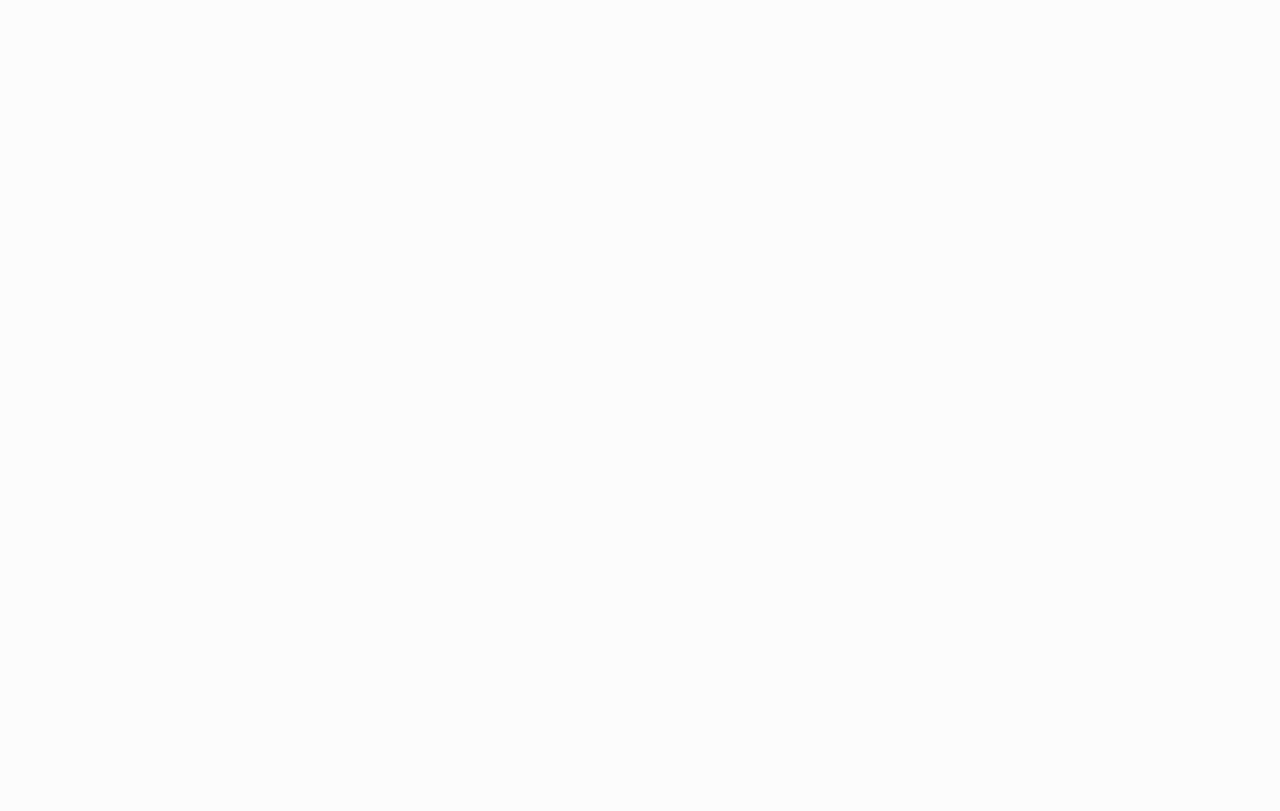
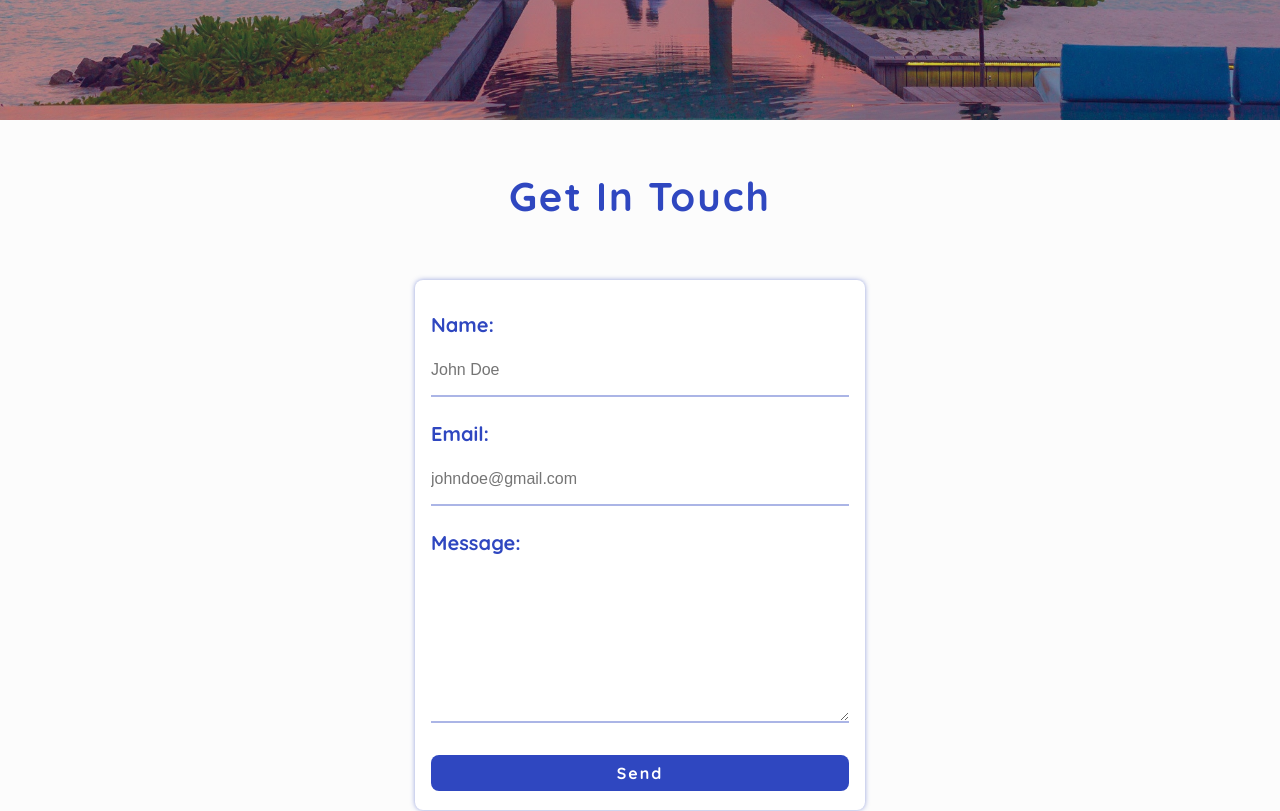
Before and after one commit to fidsta1990/bayresort, a React (Create React App) app: page /contact in a window 1280 px wide. Shown: the part 360-1171 px from the top of the page. Before the commit the page ends 800 px from the top, so only its background shows below. Built offline with nearby package versions, Linux system fonts and the light colour scheme.

Commit message:
added structure of contact form. styled the form

```diff
--- a/src/App.js
+++ b/src/App.js
@@ -10,6 +10,7 @@
 import About from "./pages/About";
 import Rooms from "./pages/Rooms";
 import Attractions from "./pages/Attractions";
+import Contact from "./pages/Contact";
 
 function App() {
   return (
@@ -21,6 +22,7 @@
         <Route path="/about" component={About} />
         <Route path="/rooms" component={Rooms} />
         <Route path="/attractions" component={Attractions} />
+        <Route path="/contact" component={Contact} />
       </Switch>
       <Footer />
     </Router>
--- /dev/null
+++ b/src/components/contactSection/Form.jsx
@@ -0,0 +1,44 @@
+import React from "react";
+import * as FormS from "./contactForm";
+
+const Form = () => {
+  return (
+    <FormS.Wrapper>
+      <h2>Get In Touch</h2>
+      <FormS.FormCard>
+        <FormS.FormGroup>
+          <FormS.FormLabel htmlFor="name">Name:</FormS.FormLabel>
+          <FormS.FormControl
+            type="text"
+            className="form-control"
+            name="name"
+            id="name"
+            placeholder="John Doe"
+          />
+        </FormS.FormGroup>
+        <FormS.FormGroup>
+          <FormS.FormLabel htmlFor="email">Email:</FormS.FormLabel>
+          <FormS.FormControl
+            type="text"
+            className="form-control"
+            name="email"
+            id="email"
+            placeholder="johndoe@gmail.com"
+          />
+        </FormS.FormGroup>
+        <FormS.FormGroup>
+          <FormS.FormLabel>Message:</FormS.FormLabel>
+          <FormS.FormMessage
+            name="message"
+            id="message"
+            cols="30"
+            rows="7"
+          ></FormS.FormMessage>
+        </FormS.FormGroup>
+        <FormS.FormBtn>Send</FormS.FormBtn>
+      </FormS.FormCard>
+    </FormS.Wrapper>
+  );
+};
+
+export default Form;
--- /dev/null
+++ b/src/components/contactSection/contactForm.js
@@ -0,0 +1,90 @@
+import styled from "styled-components";
+import { BtnSolid } from "../buttons/btnStyles";
+
+export const Wrapper = styled.section`
+  min-height: 80vh;
+  padding: 3.2rem;
+  display: flex;
+  flex-direction: column;
+  justify-items: center;
+  align-items: center;
+
+  h2 {
+    margin: 2.4rem;
+    color: #2f47c0;
+    letter-spacing: 2px;
+  }
+`;
+
+export const FormCard = styled.form`
+  margin: 4rem;
+  background: #fff;
+  box-shadow: 0 0 5px rgb(47, 71, 192, 0.5);
+  border-radius: 0.8rem;
+  width: 340px;
+  height: 500px;
+  padding: 1.6rem;
+  transition: all 0.2s ease;
+
+  &:hover {
+    box-shadow: 0 0 10px rgb(47, 71, 192, 0.7);
+  }
+
+  @media (min-width: 768px) {
+    height: 530px;
+    width: 450px;
+  }
+`;
+
+export const FormGroup = styled.div`
+  display: block;
+`;
+export const FormLabel = styled.label`
+  display: block;
+  font-size: 1.8rem;
+  font-weight: bold;
+  color: #2f47c0;
+  padding: 1.6rem 0rem 0.8rem 0rem;
+
+  @media (min-width: 768px) {
+    font-size: 2rem;
+  }
+`;
+
+export const FormControl = styled.input`
+  display: block;
+  width: 100%;
+  font-size: 1.6rem;
+  padding: 1.6rem 0rem;
+  margin-bottom: 0.8rem;
+  color: #2f47c0;
+  border: 0;
+  border-bottom: 2px solid rgb(47, 71, 192, 0.4);
+  cursor: pointer;
+  &:focus {
+    outline: none;
+  }
+`;
+
+export const FormMessage = styled.textarea`
+  display: block;
+  width: 100%;
+  font-size: 1.6rem;
+  padding: 1.6rem 0rem;
+  /* margin-bottom: 0.8rem; */
+  color: #2f47c0;
+  border: 0;
+  border-bottom: 2px solid rgb(47, 71, 192, 0.4);
+  cursor: pointer;
+  &:focus {
+    outline: none;
+  }
+`;
+
+export const FormBtn = styled(BtnSolid)`
+  width: 100%;
+
+  @media (min-width: 768px) {
+    max-width: 100%;
+  }
+`;
--- a/src/pages/Contact.jsx
+++ b/src/pages/Contact.jsx
@@ -1,8 +1,14 @@
 import React from "react";
-import * as Style from "./styles/contactS";
+import Form from "../components/contactSection/Form";
+import * as ContactS from "./styles/contactS";
 
 const Contact = () => {
-  return <div></div>;
+  return (
+    <>
+      <ContactS.Wrapper />
+      <Form />
+    </>
+  );
 };
 
 export default Contact;
--- a/src/pages/styles/contactS.js
+++ b/src/pages/styles/contactS.js
@@ -0,0 +1,9 @@
+import styled from "styled-components";
+import img from "../../img/contactBg.jpg";
+
+export const Wrapper = styled.section`
+  display: flex;
+  min-height: 60vh;
+  background: linear-gradient(rgb(11, 25, 166, 0.3), rgb(11, 25, 166, 0.2)),
+    url(${img}) no-repeat center center/cover;
+`;
```
Also changed, not shown: src/img/captureFour.jpg (deleted), src/img/contactBg.jpg.
